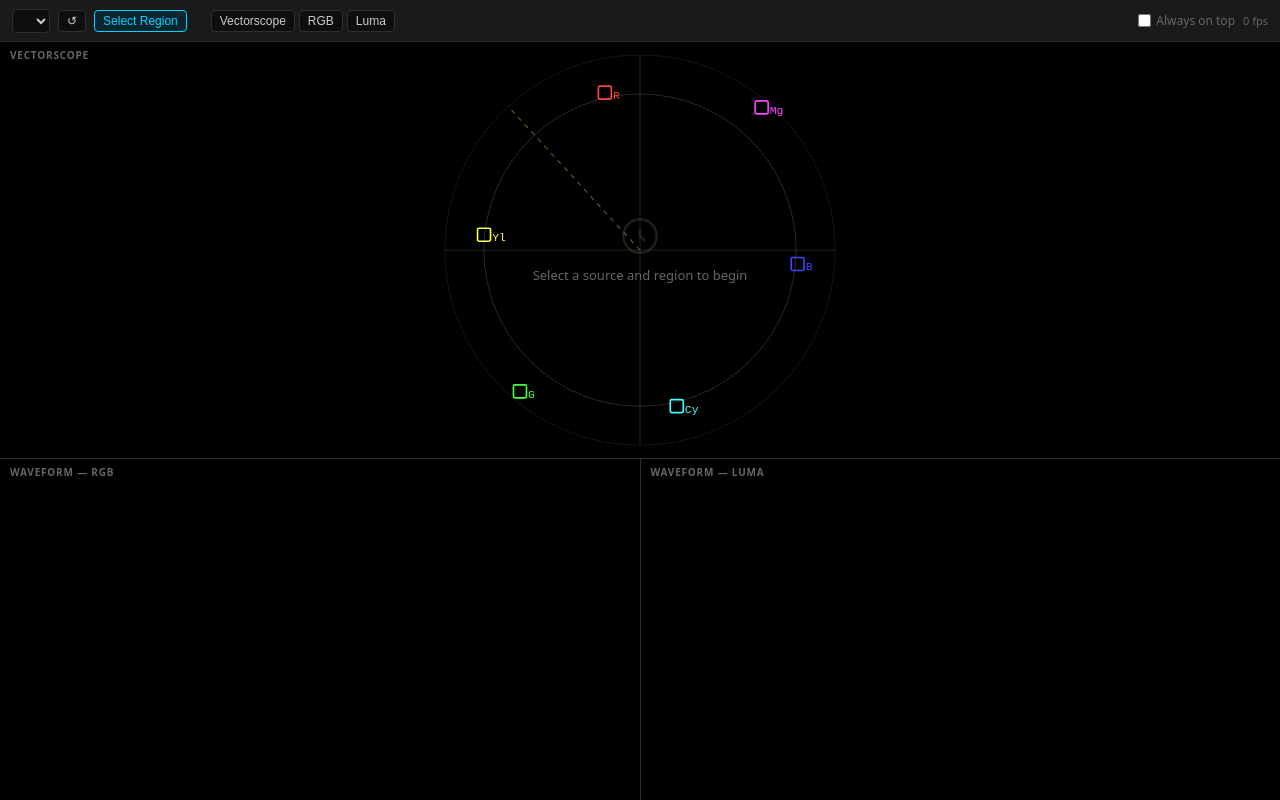
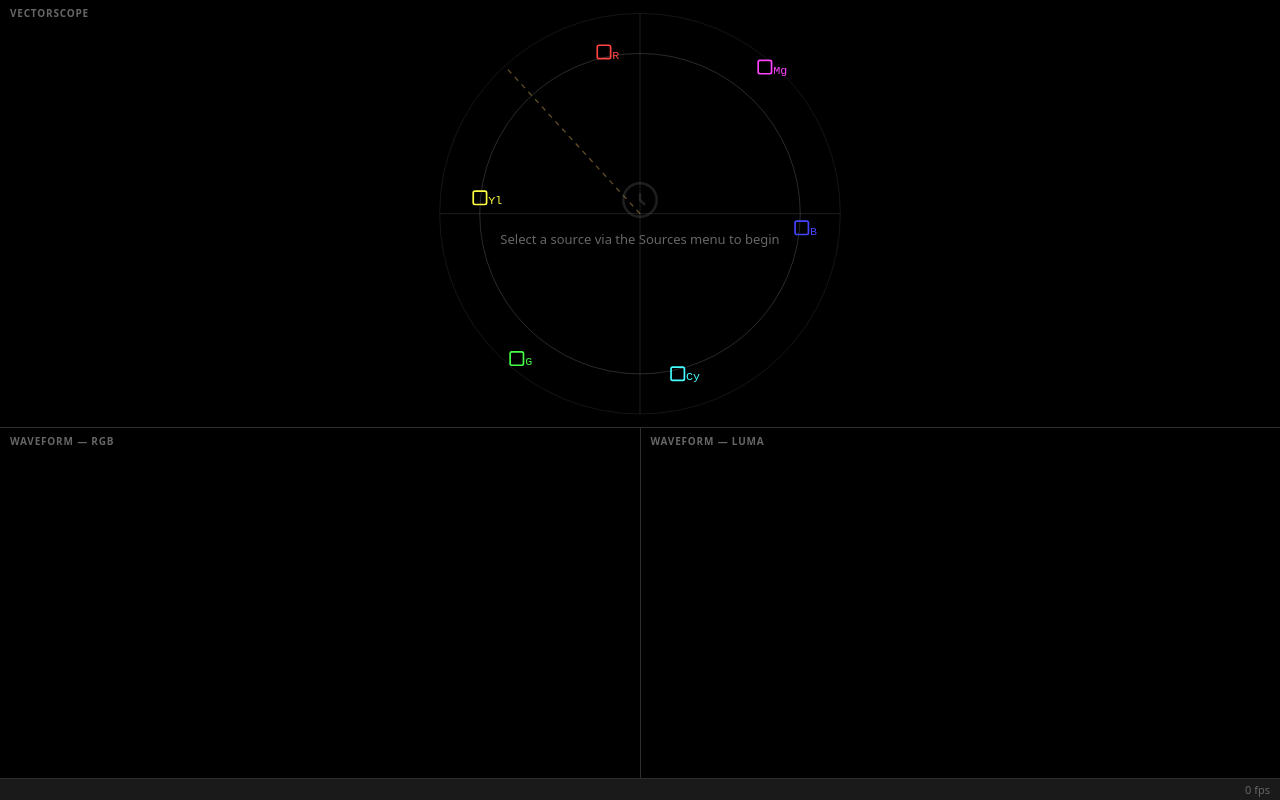
Before and after one commit to johnloser-lwi/screenscope, a website built with Vite: page src/renderer/index.html in a window 1280 px wide. Built offline with nearby package versions, Linux system fonts and the light colour scheme.

Commit message:
use native menubar

```diff
--- a/src/main/preload.js
+++ b/src/main/preload.js
@@ -10,6 +10,12 @@ contextBridge.exposeInMainWorld('screenScope', {
     ipcRenderer.on('region-selected', (_event, region) => callback(region));
   },
 
+  onMenuAction: (callback) => {
+    ipcRenderer.on('menu-action', (_event, action) => callback(action));
+  },
+
+  refreshSources: () => ipcRenderer.send('refresh-sources'),
+
   // Used by the region selector window
   confirmRegion: (region) => ipcRenderer.send('region-confirmed', region),
   cancelRegionSelect: () => ipcRenderer.send('region-cancelled'),
--- a/src/renderer/app.js
+++ b/src/renderer/app.js
@@ -1,16 +1,16 @@
-import { Toolbar } from './ui/Toolbar.js';
 import { CaptureEngine } from './capture/CaptureEngine.js';
 import { VectorscopeScope } from './scopes/VectorscopeScope.js';
 import { WaveformScope } from './scopes/WaveformScope.js';
 import { WaveformRGBScope } from './scopes/WaveformRGBScope.js';
 
 // ── DOM refs ──────────────────────────────────────────────
-const toolbarEl   = document.getElementById('toolbar');
 const emptyState  = document.getElementById('empty-state');
 const canvasVec   = document.getElementById('canvas-vectorscope');
 const graticule   = document.getElementById('graticule');
 const canvasRGB   = document.getElementById('canvas-waveform-rgb');
 const canvasLuma  = document.getElementById('canvas-waveform-luma');
+const regionInfo  = document.getElementById('region-info');
+const fpsDisplay  = document.getElementById('fps-display');
 
 // ── Scopes ────────────────────────────────────────────────
 const scopeVec  = new VectorscopeScope(canvasVec, graticule);
@@ -34,22 +34,18 @@ ro.observe(canvasVec.parentElement);
 ro.observe(canvasLuma.parentElement);
 ro.observe(canvasRGB.parentElement);
 
-// ── Scope toggles ─────────────────────────────────────────
-function updateWaveformLayout() {
-  const rgbVisible  = !document.getElementById('waveform-rgb').classList.contains('hidden');
-  const lumaVisible = !document.getElementById('waveform-luma').classList.contains('hidden');
-  const row = document.getElementById('waveform-row');
-  row.classList.toggle('hidden', !rgbVisible && !lumaVisible);
-}
-
-document.querySelectorAll('.scope-toggle').forEach(btn => {
-  btn.addEventListener('click', () => {
-    const section = document.getElementById(btn.dataset.target);
-    const isHidden = section.classList.toggle('hidden');
-    btn.classList.toggle('active', !isHidden);
-    updateWaveformLayout();
-  });
-});
+// ── FPS counter ───────────────────────────────────────────
+let frameCount = 0;
+let lastFpsTick = performance.now();
+setInterval(() => {
+  const now = performance.now();
+  const elapsed = (now - lastFpsTick) / 1000;
+  const fps = (frameCount / elapsed).toFixed(0);
+  fpsDisplay.textContent = `${fps} fps`;
+  fpsDisplay.classList.toggle('active', frameCount > 0);
+  frameCount = 0;
+  lastFpsTick = now;
+}, 1000);
 
 // ── Worker ────────────────────────────────────────────────
 const worker = new Worker(
@@ -64,7 +60,7 @@ worker.onmessage = ({ data }) => {
   scopeVec.render(vectorData);
   scopeLuma.render(lumaData, width);
   scopeRGB.render(rData, gData, bData, width);
-  toolbar.tickFrame();
+  frameCount++;
   pendingFrame = false;
 };
 
@@ -72,41 +68,45 @@ worker.onmessage = ({ data }) => {
 const engine = new CaptureEngine({
   targetFps: 24,
   onFrame: ({ buffer, width, height }) => {
-    if (pendingFrame) return; // drop frame if worker still busy
+    if (pendingFrame) return;
     pendingFrame = true;
     worker.postMessage({ buffer, width, height }, [buffer]);
   },
 });
 
-// ── Toolbar ───────────────────────────────────────────────
-const toolbar = new Toolbar(toolbarEl);
+// ── Scope visibility helpers ──────────────────────────────
+function updateWaveformLayout() {
+  const rgbVisible  = !document.getElementById('waveform-rgb').classList.contains('hidden');
+  const lumaVisible = !document.getElementById('waveform-luma').classList.contains('hidden');
+  const row = document.getElementById('waveform-row');
+  row.classList.toggle('hidden', !rgbVisible && !lumaVisible);
+}
 
-toolbar.onSourceChange(async (sourceId) => {
-  if (!sourceId) { engine.stop(); return; }
-  emptyState.classList.remove('hidden');
-  engine.cropRegion = null;
-  toolbar.setRegionInfo(null);
-  await engine.start(sourceId);
-  // Start capturing full frame until region is selected
-  emptyState.classList.add('hidden');
-});
+// ── Menu action handler (IPC from main process) ───────────
+window.screenScope.onMenuAction(async (action) => {
+  if (action.type === 'source-selected') {
+    emptyState.classList.remove('hidden');
+    engine.cropRegion = null;
+    regionInfo.textContent = '';
+    await engine.start(action.sourceId);
+    emptyState.classList.add('hidden');
 
-toolbar.onSelectRegion((sourceId) => {
-  if (!sourceId) return;
-  window.screenScope.startRegionSelect(sourceId);
+  } else if (action.type === 'scope-toggle') {
+    const section = document.getElementById(action.scope);
+    if (section) {
+      section.classList.toggle('hidden', !action.visible);
+      updateWaveformLayout();
+    }
+  }
 });
 
 // ── Region selection result ───────────────────────────────
 window.screenScope.onRegionSelected((region) => {
-  // region is normalised 0..1
   engine.setRegion(region);
 
   const sw = engine.sourceSize.width;
   const sh = engine.sourceSize.height;
-  toolbar.setRegionInfo({
-    pixelX:     Math.round(region.x * sw),
-    pixelY:     Math.round(region.y * sh),
-    pixelWidth:  Math.round(region.width  * sw),
-    pixelHeight: Math.round(region.height * sh),
-  });
+  regionInfo.textContent =
+    `${Math.round(region.width * sw)}×${Math.round(region.height * sh)}` +
+    ` @ (${Math.round(region.x * sw)}, ${Math.round(region.y * sh)})`;
 });
--- a/src/renderer/index.html
+++ b/src/renderer/index.html
@@ -8,26 +8,6 @@
 </head>
 <body>
   <div id="app">
-
-    <!-- Toolbar -->
-    <div id="toolbar">
-      <select id="source-select"></select>
-      <button id="btn-refresh" title="Refresh source list">↺</button>
-      <button id="btn-select-region">Select Region</button>
-      <span id="region-info"></span>
-
-      <div id="scope-toggles">
-        <button class="scope-toggle active" data-target="vectorscope-section">Vectorscope</button>
-        <button class="scope-toggle active" data-target="waveform-rgb">RGB</button>
-        <button class="scope-toggle active" data-target="waveform-luma">Luma</button>
-      </div>
-
-      <label id="always-on-top-label">
-        <input type="checkbox" id="chk-always-on-top" />
-        Always on top
-      </label>
-      <span id="fps-display">— fps</span>
-    </div>
 
     <!-- Scopes area -->
     <div id="scope-area">
@@ -44,7 +24,7 @@
             <circle cx="12" cy="12" r="10"/>
             <path d="M12 8v4l3 3"/>
           </svg>
-          <span>Select a source and region to begin</span>
+          <span>Select a source via the Sources menu to begin</span>
         </div>
       </div>
 
@@ -62,6 +42,12 @@
 
     </div>
 
+    <!-- Status bar -->
+    <div id="status-bar">
+      <span id="region-info"></span>
+      <span id="fps-display">— fps</span>
+    </div>
+
   </div>
 
   <script type="module" src="./app.js"></script>
--- a/src/renderer/ui/Toolbar.js
+++ /dev/null
@@ -1,68 +0,0 @@
-export class Toolbar {
-  constructor(el) {
-    this.el = el;
-    this._onSourceChange = null;
-    this._onSelectRegion = null;
-
-    this._sourceSelect  = el.querySelector('#source-select');
-    this._btnRefresh    = el.querySelector('#btn-refresh');
-    this._btnRegion     = el.querySelector('#btn-select-region');
-    this._regionInfo    = el.querySelector('#region-info');
-    this._fpsDisplay    = el.querySelector('#fps-display');
-    this._chkAlwaysOnTop = el.querySelector('#chk-always-on-top');
-
-    this._sourceSelect.addEventListener('change', () => {
-      this._onSourceChange?.(this._sourceSelect.value);
-    });
-    this._btnRefresh.addEventListener('click', () => this.loadSources());
-    this._btnRegion.addEventListener('click', () => {
-      this._onSelectRegion?.(this._sourceSelect.value);
-    });
-    this._chkAlwaysOnTop.addEventListener('change', () => {
-      window.screenScope.setAlwaysOnTop(this._chkAlwaysOnTop.checked);
-    });
-
-    this.loadSources();
-    this._startFpsTimer();
-  }
-
-  async loadSources() {
-    const sources = await window.screenScope.getSources();
-    this._sourceSelect.innerHTML = '<option value="">— Select source —</option>';
-    for (const s of sources) {
-      const opt = document.createElement('option');
-      opt.value = s.id;
-      opt.textContent = s.name;
-      this._sourceSelect.appendChild(opt);
-    }
-  }
-
-  onSourceChange(fn)  { this._onSourceChange  = fn; }
-  onSelectRegion(fn)  { this._onSelectRegion  = fn; }
-
-  setRegionInfo(region) {
-    if (!region) {
-      this._regionInfo.textContent = '';
-      return;
-    }
-    this._regionInfo.textContent =
-      `${region.pixelWidth}×${region.pixelHeight} @ (${region.pixelX}, ${region.pixelY})`;
-  }
-
-  // FPS counter — updated externally
-  _startFpsTimer() {
-    this._frameCount = 0;
-    this._lastFpsTick = performance.now();
-    setInterval(() => {
-      const now = performance.now();
-      const elapsed = (now - this._lastFpsTick) / 1000;
-      const fps = (this._frameCount / elapsed).toFixed(0);
-      this._fpsDisplay.textContent = `${fps} fps`;
-      this._fpsDisplay.classList.toggle('active', this._frameCount > 0);
-      this._frameCount = 0;
-      this._lastFpsTick = now;
-    }, 1000);
-  }
-
-  tickFrame() { this._frameCount++; }
-}
--- a/src/renderer/ui/styles.css
+++ b/src/renderer/ui/styles.css
@@ -7,7 +7,6 @@
   --text: #cccccc;
   --text-dim: #666666;
   --accent: #00d4ff;
-  --toolbar-h: 42px;
 }
 
 html, body {
@@ -25,103 +24,6 @@ html, body {
   flex-direction: column;
   width: 100%; height: 100%;
 }
-
-/* ── Toolbar ──────────────────────────────────── */
-#toolbar {
-  display: flex;
-  align-items: center;
-  gap: 8px;
-  padding: 0 12px;
-  height: var(--toolbar-h);
-  flex-shrink: 0;
-  background: var(--surface);
-  border-bottom: 1px solid var(--border);
-  -webkit-app-region: drag; /* allow window drag on macOS */
-}
-
-#toolbar > * { -webkit-app-region: no-drag; }
-
-#toolbar select,
-#toolbar button {
-  background: var(--bg);
-  color: var(--text);
-  border: 1px solid var(--border);
-  border-radius: 4px;
-  padding: 3px 8px;
-  font-size: 12px;
-  cursor: pointer;
-}
-
-#toolbar select:focus,
-#toolbar button:focus { outline: 1px solid var(--accent); }
-
-#toolbar button:hover { border-color: var(--accent); color: var(--accent); }
-
-#toolbar button#btn-select-region {
-  background: #0a2530;
-  border-color: var(--accent);
-  color: var(--accent);
-}
-
-#region-info {
-  font-size: 11px;
-  color: var(--text-dim);
-  margin-left: 4px;
-}
-
-/* ── Scope toggles ────────────────────────────── */
-#scope-toggles {
-  display: flex;
-  gap: 4px;
-  margin: 0 4px;
-}
-
-.scope-toggle {
-  background: var(--bg);
-  color: var(--text-dim);
-  border: 1px solid var(--border);
-  border-radius: 4px;
-  padding: 3px 8px;
-  font-size: 11px;
-  cursor: pointer;
-  opacity: 0.5;
-  transition: opacity 0.15s, border-color 0.15s, color 0.15s;
-}
-
-.scope-toggle.active {
-  opacity: 1;
-  border-color: var(--accent);
-  color: var(--accent);
-}
-
-.scope-toggle:hover {
-  opacity: 1;
-  border-color: var(--accent);
-}
-
-#always-on-top-label {
-  display: flex;
-  align-items: center;
-  gap: 5px;
-  font-size: 12px;
-  color: var(--text-dim);
-  cursor: pointer;
-  margin-left: auto;
-  -webkit-app-region: no-drag;
-}
-
-#always-on-top-label input[type="checkbox"] {
-  accent-color: var(--accent);
-  cursor: pointer;
-}
-
-#fps-display {
-  font-size: 11px;
-  color: var(--text-dim);
-  font-variant-numeric: tabular-nums;
-}
-
-#fps-display.active { color: #44cc44; }
 
 /* ── Scope area ───────────────────────────────── */
 #scope-area {
@@ -187,6 +89,23 @@ html, body {
   width: 100%; height: 100%;
 }
 
+/* ── Status bar ───────────────────────────────── */
+#status-bar {
+  display: flex;
+  align-items: center;
+  justify-content: space-between;
+  padding: 0 10px;
+  height: 22px;
+  flex-shrink: 0;
+  background: var(--surface);
+  border-top: 1px solid var(--border);
+  font-size: 11px;
+  color: var(--text-dim);
+  font-variant-numeric: tabular-nums;
+}
+
+#fps-display.active { color: #44cc44; }
+
 /* ── Empty state ──────────────────────────────── */
 #empty-state {
   position: absolute;
```
Also changed, not shown: src/main/main.js (+116 -1 lines).
